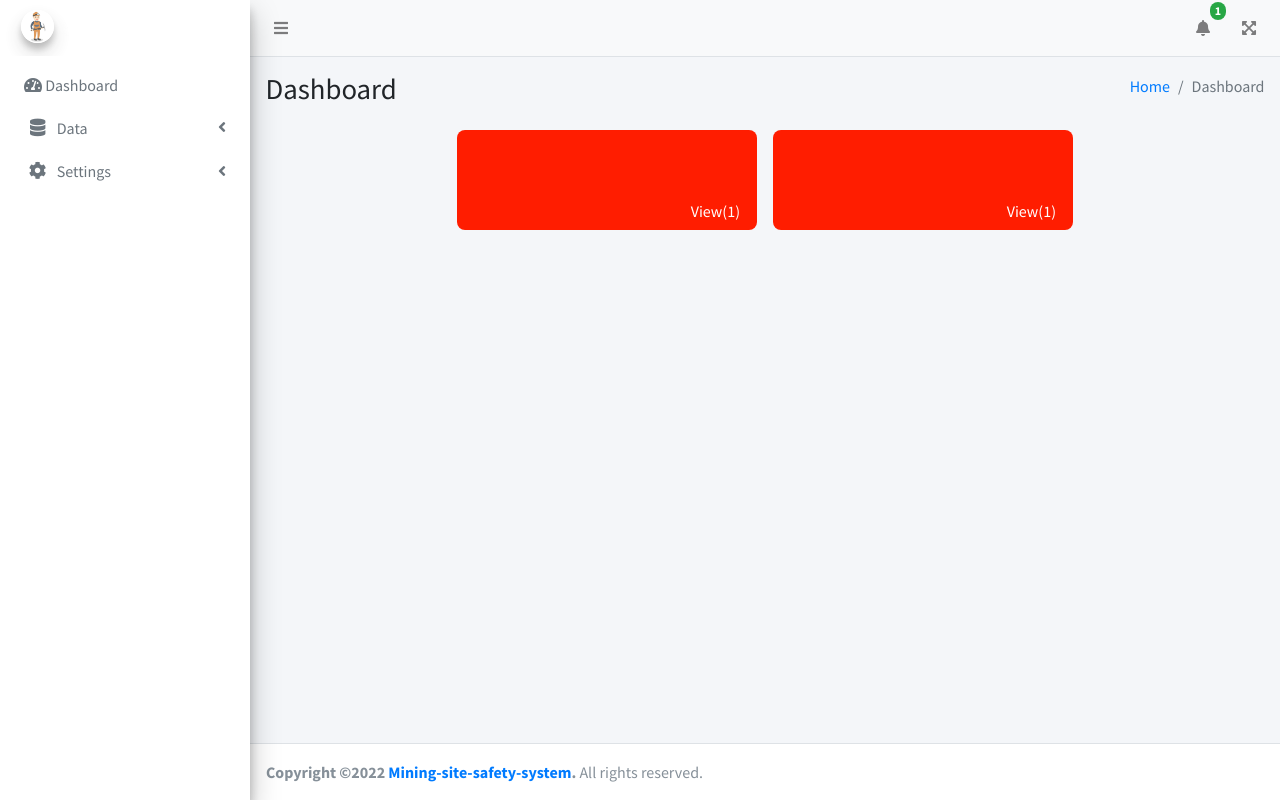
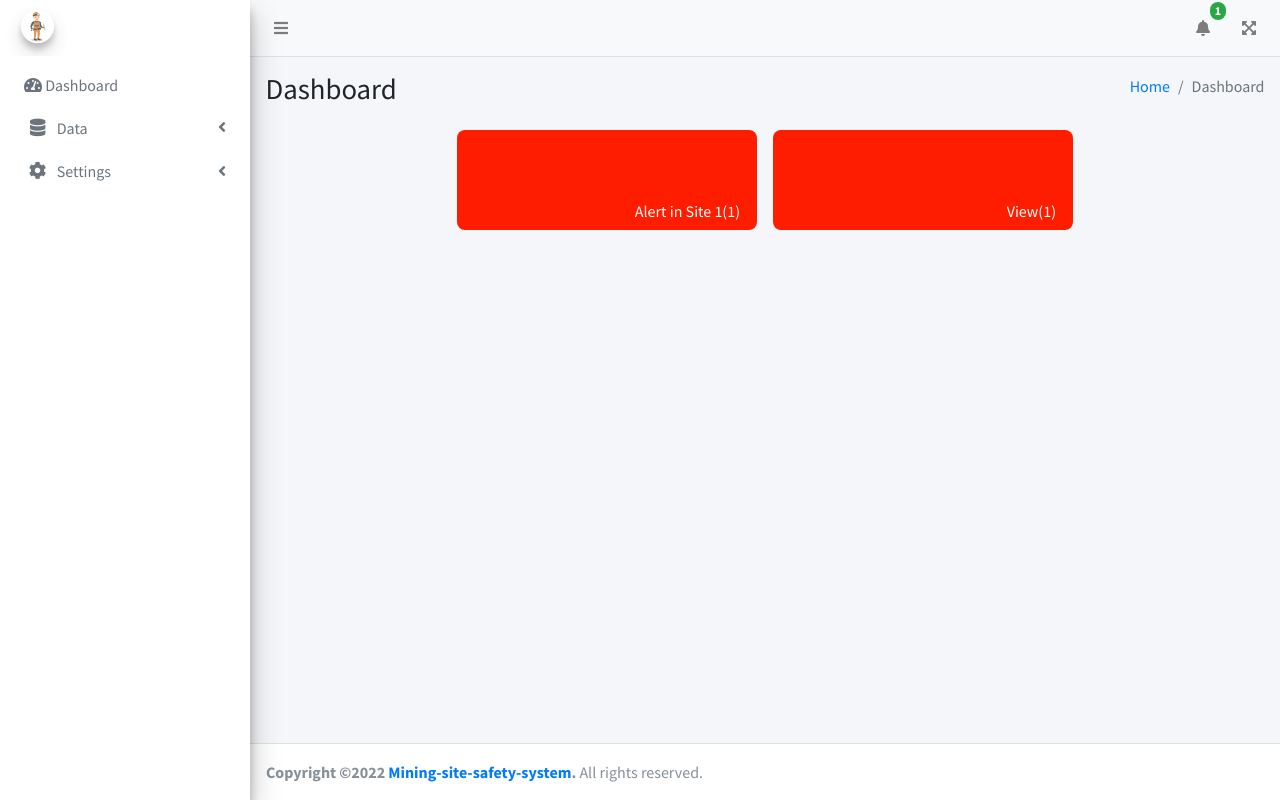
Before and after one commit to nahayoarthur/Mining-site-safety-system, a PHP site: page / in a window 1280 px wide. Run offline with PHP 8.4, Linux system fonts and the light colour scheme; the visitor is signed in with stand-in values (Sample User, id 1); data that the repository does not hold is empty; some libraries are stand-ins or nearby versions.

```diff
--- a/index.php
+++ b/index.php
@@ -130,7 +130,7 @@ $newData = mysqli_fetch_array($resCount);
                             <?php if($newData[0]>0){
                             ?>
                                 <div id="myAlert" class="text-white d-flex justify-content-end align-items-end mx-2">
-                                    <a href="data.php" class="btn px-3 text-white">View(<?php print $newData[0] ?>)</a>
+                                    <a href="data.php" class="btn px-3 text-white">Alert in Site 1(<?php print $newData[0] ?>)</a>
                                 </div>
                                 <div id="myAlert" class="text-white d-flex justify-content-end align-items-end mx-2">
                                     <a href="data.php" class="btn px-3 text-white">View(<?php print $newData[0] ?>)</a>
```
Also changed, not shown: 1 other file.
